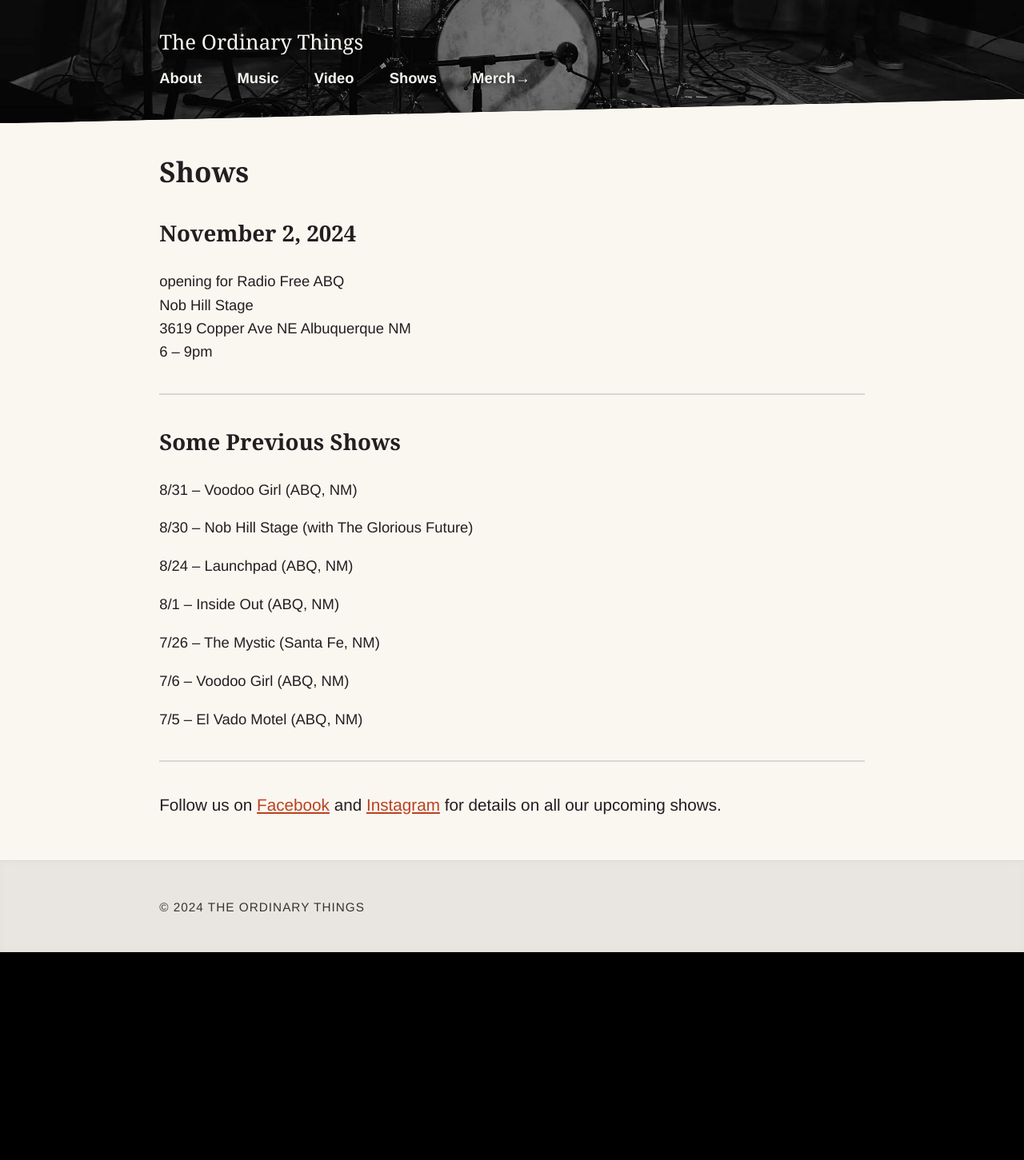
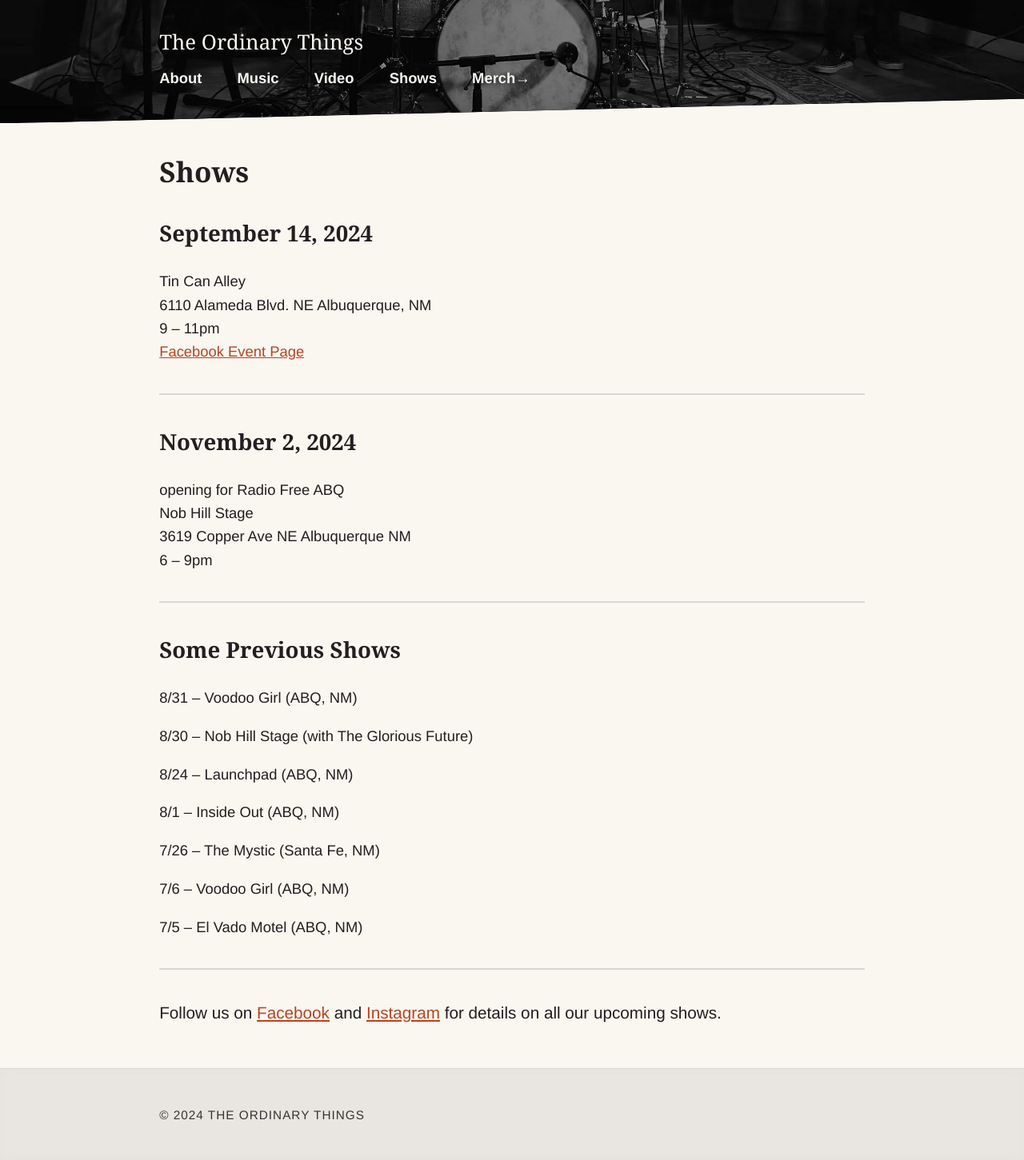
Before and after one commit to nsmsn/theordinarythings, a Jekyll site: the page built from shows.md, in a window 1280 px wide. Shown: the whole page at 80% size. Built offline with Jekyll 4.4.1, drawn with Linux system fonts in a browser that asks for light colours; some web fonts are replaced; before the commit the page ends 1191 px from its top, so only the background shows below that.

Commit message:
Updated Shows

```diff
--- a/shows.md
+++ b/shows.md
@@ -3,6 +3,15 @@ title: Shows
 date: 2024-08-20 14:03:00 -06:00
 permalink: "/shows/"
 layout: page
+---
+
+## September 14, 2024
+
+<p>Tin Can Alley<br/>
+6110 Alameda Blvd. NE Albuquerque, NM<br/>
+9 – 11pm<br>
+<a href="https://www.facebook.com/events/411354061969109/">Facebook Event Page</a></p>
+
 ---
 
 ## November 2, 2024
```
